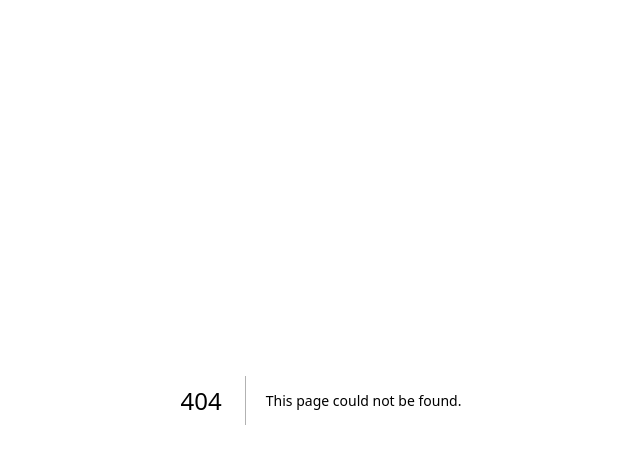
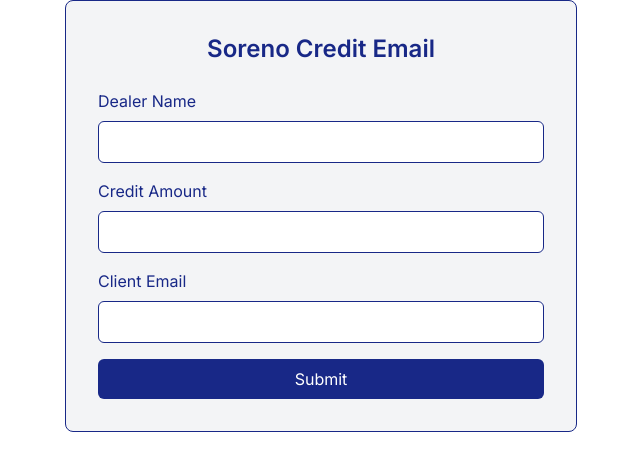
Before and after one commit to DavidSpaice/next, a Next.js app: page /soreno-credit-email in a window 1280 px wide. Before the commit this address had no page. Shown: the top 470 px of the page, without its empty margins (319-959 px from the left). Built offline with nearby package versions, Linux system fonts and the light colour scheme.

Commit message:
feat: add soreno credit email

```diff
--- /dev/null
+++ b/app/soreno-credit-email/Component.tsx
@@ -0,0 +1,152 @@
+"use client";
+
+import React, { useState } from "react";
+
+const SubmitCreditEmail: React.FC = () => {
+  const [dealerName, setDealerName] = useState<string>("");
+  const [credit, setCredit] = useState<string>("");
+  const [clientEmail, setClientEmail] = useState<string>("");
+  const [message, setMessage] = useState<string>("");
+  const [showConfirmation, setShowConfirmation] = useState<boolean>(false);
+  const [emailError, setEmailError] = useState<string>("");
+
+  const handleSubmit = (event: React.FormEvent) => {
+    event.preventDefault();
+
+    // Trim spaces from the beginning and end of the inputs
+    const trimmedDealerName = dealerName.trim();
+    const trimmedCredit = credit.trim();
+    const trimmedClientEmail = clientEmail.trim();
+
+    // Verify email format
+    const emailPattern = /^[a-zA-Z0-9._-]+@[a-zA-Z0-9.-]+\.[a-zA-Z]{2,}$/;
+    if (!emailPattern.test(trimmedClientEmail)) {
+      setEmailError("Invalid email format");
+      return;
+    } else {
+      setEmailError("");
+    }
+
+    // Show confirmation modal
+    setShowConfirmation(true);
+    setDealerName(trimmedDealerName);
+    setCredit(trimmedCredit);
+    setClientEmail(trimmedClientEmail);
+  };
+
+  const handleConfirmSubmit = async () => {
+    const response = await fetch(
+      "https://airtek-warranty.onrender.com/credit/sendSorenoCreditEmail",
+      {
+        method: "POST",
+        headers: {
+          "Content-Type": "application/json",
+        },
+        body: JSON.stringify({ dealerName, credit, clientEmail }),
+      }
+    );
+
+    setShowConfirmation(false);
+
+    if (response.ok) {
+      setMessage("Credit email sent successfully.");
+    } else {
+      setMessage("Error sending credit email. Please try again.");
+    }
+  };
+
+  const handleCancelSubmit = () => {
+    setShowConfirmation(false);
+  };
+
+  const handleCreditChange = (e: React.ChangeEvent<HTMLInputElement>) => {
+    const value = e.target.value;
+    // Allow only numbers and decimal points
+    if (/^\d*\.?\d{0,2}$/.test(value)) {
+      setCredit(value);
+    }
+  };
+
+  return (
+    <div className="max-w-lg mx-auto p-8 border border-[#182887] rounded-lg bg-gray-100">
+      <h1 className="text-center text-[#182887] text-2xl font-semibold mb-6">
+        Soreno Credit Email
+      </h1>
+      <form onSubmit={handleSubmit} className="space-y-4">
+        <div>
+          <label className="block text-[#182887] mb-2">Dealer Name</label>
+          <input
+            type="text"
+            value={dealerName}
+            onChange={(e) => setDealerName(e.target.value)}
+            required
+            className="w-full px-4 py-2 border border-[#182887] rounded-md"
+          />
+        </div>
+        <div>
+          <label className="block text-[#182887] mb-2">Credit Amount</label>
+          <input
+            type="text"
+            value={credit}
+            onChange={handleCreditChange}
+            required
+            className="w-full px-4 py-2 border border-[#182887] rounded-md"
+            pattern="^\d*(\.\d{0,2})?$"
+            title="Please enter a valid amount"
+          />
+        </div>
+        <div>
+          <label className="block text-[#182887] mb-2">Client Email</label>
+          <input
+            type="email"
+            value={clientEmail}
+            onChange={(e) => setClientEmail(e.target.value)}
+            required
+            className="w-full px-4 py-2 border border-[#182887] rounded-md"
+          />
+          {emailError && <p className="text-red-600">{emailError}</p>}
+        </div>
+        <button
+          type="submit"
+          className="w-full px-4 py-2 bg-[#182887] text-white rounded-md hover:bg-blue-800"
+        >
+          Submit
+        </button>
+      </form>
+      {message && <p className="mt-4 text-center text-[#182887]">{message}</p>}
+
+      {showConfirmation && (
+        <div className="fixed inset-0 bg-gray-800 bg-opacity-50 flex justify-center items-center">
+          <div className="bg-white p-6 rounded-lg shadow-lg">
+            <h2 className="text-xl font-semibold mb-4">Confirm Details</h2>
+            <p>
+              <strong>Dealer Name:</strong> {dealerName}
+            </p>
+            <p>
+              <strong>Credit Amount:</strong> {credit}
+            </p>
+            <p>
+              <strong>Client Email:</strong> {clientEmail}
+            </p>
+            <div className="mt-6 flex justify-end space-x-4">
+              <button
+                onClick={handleCancelSubmit}
+                className="px-4 py-2 bg-gray-300 rounded-md hover:bg-gray-400"
+              >
+                Cancel
+              </button>
+              <button
+                onClick={handleConfirmSubmit}
+                className="px-4 py-2 bg-[#182887] text-white rounded-md hover:bg-blue-800"
+              >
+                Confirm
+              </button>
+            </div>
+          </div>
+        </div>
+      )}
+    </div>
+  );
+};
+
+export default SubmitCreditEmail;
--- /dev/null
+++ b/app/soreno-credit-email/page.tsx
@@ -0,0 +1,11 @@
+import React from 'react'
+import SubmitCreditEmail from './Component'
+
+
+function page() {
+    return (
+        <div><SubmitCreditEmail /></div>
+    )
+}
+
+export default page
```
